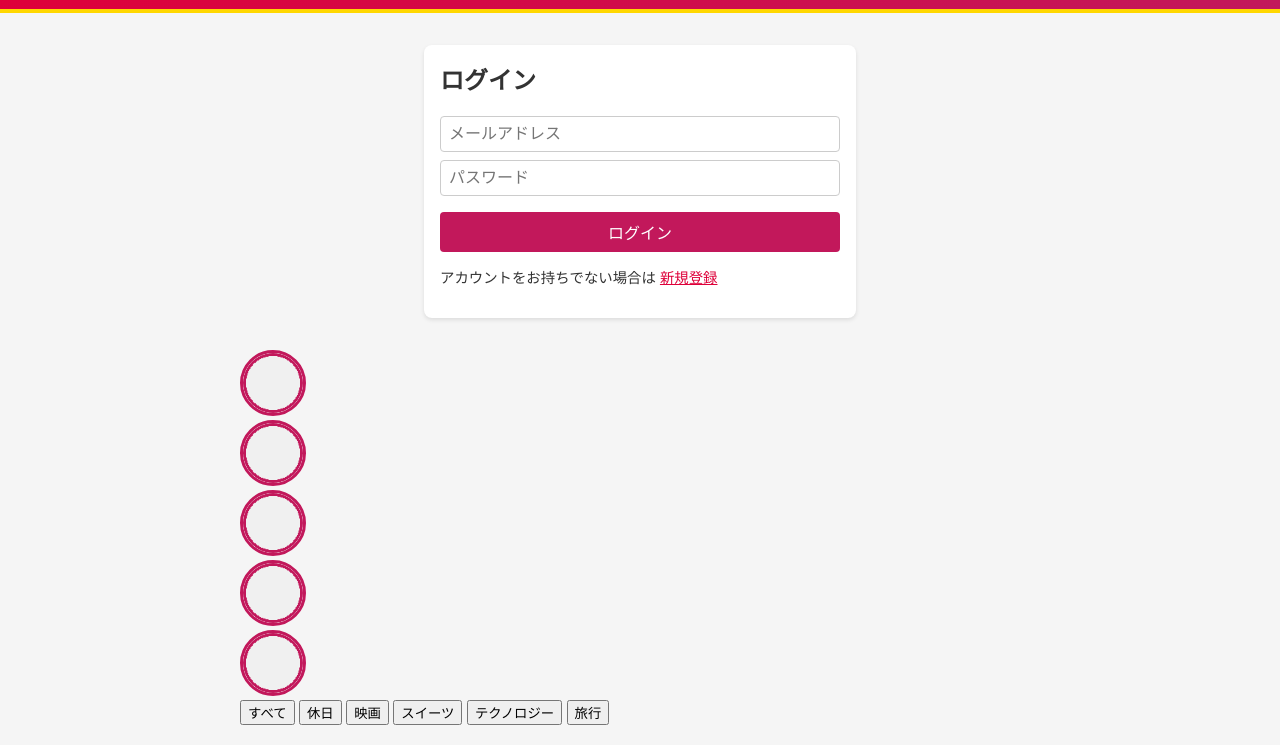
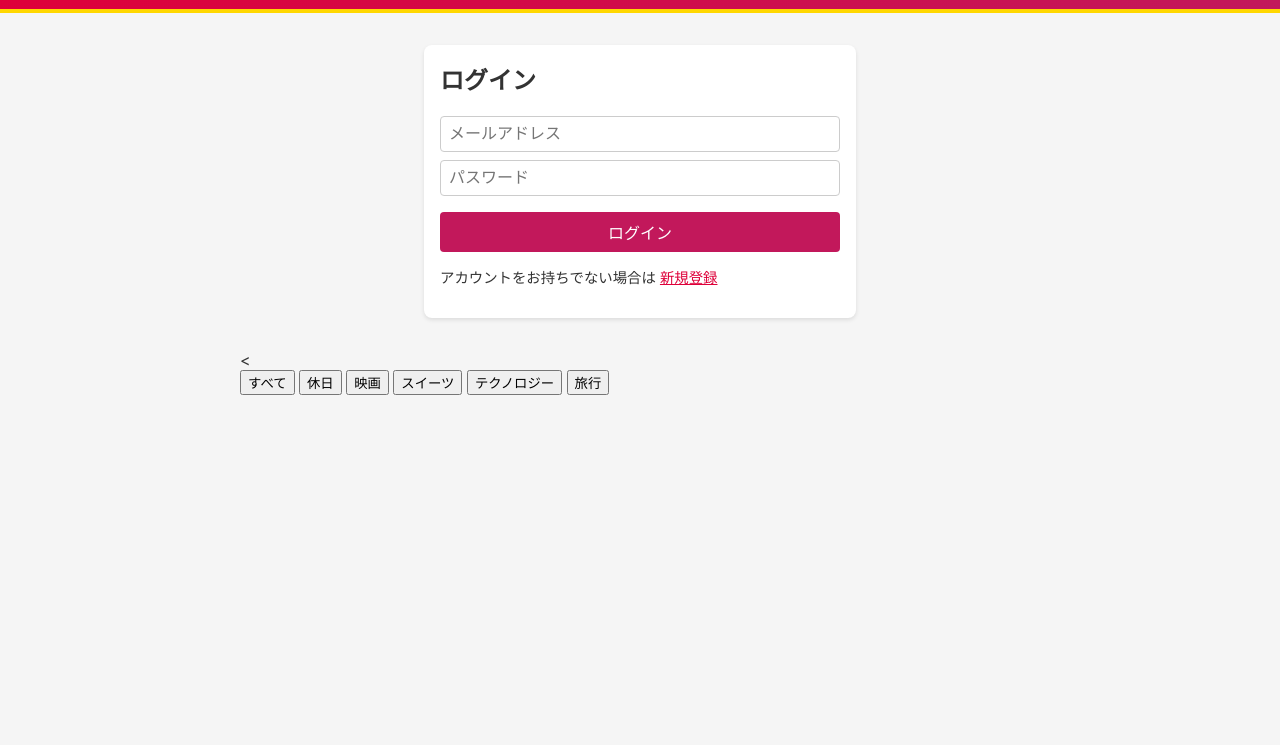
Before and after one commit to hatakou1021-design/sns-site, a plain HTML site: page index.html in a window 1280 px wide. Shown: the part 55-800 px from the top of the page. Drawn offline with Linux system fonts and the light colour scheme.

Commit message:
Remove story bar and add categories bar

```diff
--- a/index.html
+++ b/index.html
@@ -48,17 +48,8 @@
       </div>
     </div>
 
-    <!-- Story bar -->
-    <div class="story-bar">
-      <!-- Placeholder story items -->
-      <div class="story-item"><img src="avatar_placeholder.png" alt="ストーリー"><span></span></div>
-      <div class="story-item"><img src="avatar_placeholder.png" alt="ストーリー"><span></span></div>
-      <div class="story-item"><img src="avatar_placeholder.png" alt="ストーリー"><span></span></div>
-      <div class="story-item"><img src="avatar_placeholder.png" alt="ストーリー"><span></span></div>
-      <div class="story-item"><img src="avatar_placeholder.png" alt="ストーリー"><span></span></div>
-    </div>
 <!-- Categories bar -->
-    <div class="categories">
+<<div class="categories">
   <button class="category-chip active">すべて</button>
   <button class="category-chip">休日</button>
   <button class="category-chip">映画</button>
@@ -66,6 +57,7 @@
   <button class="category-chip">テクノロジー</button>
   <button class="category-chip">旅行</button>
 </div>
+
 
     <!-- Posting form, hidden when not authenticated -->
     <section class="post-form">
```
Lines whose indentation alone changed are shown as unchanged.
